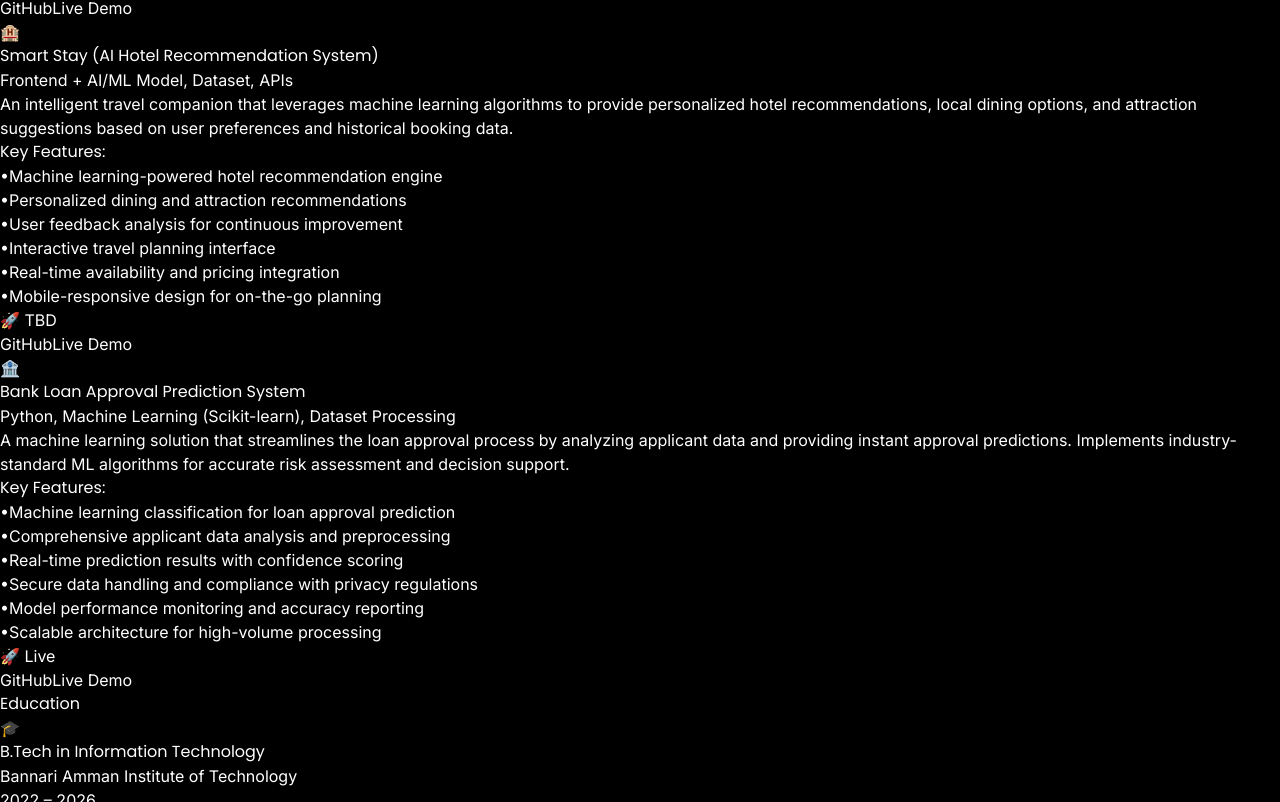
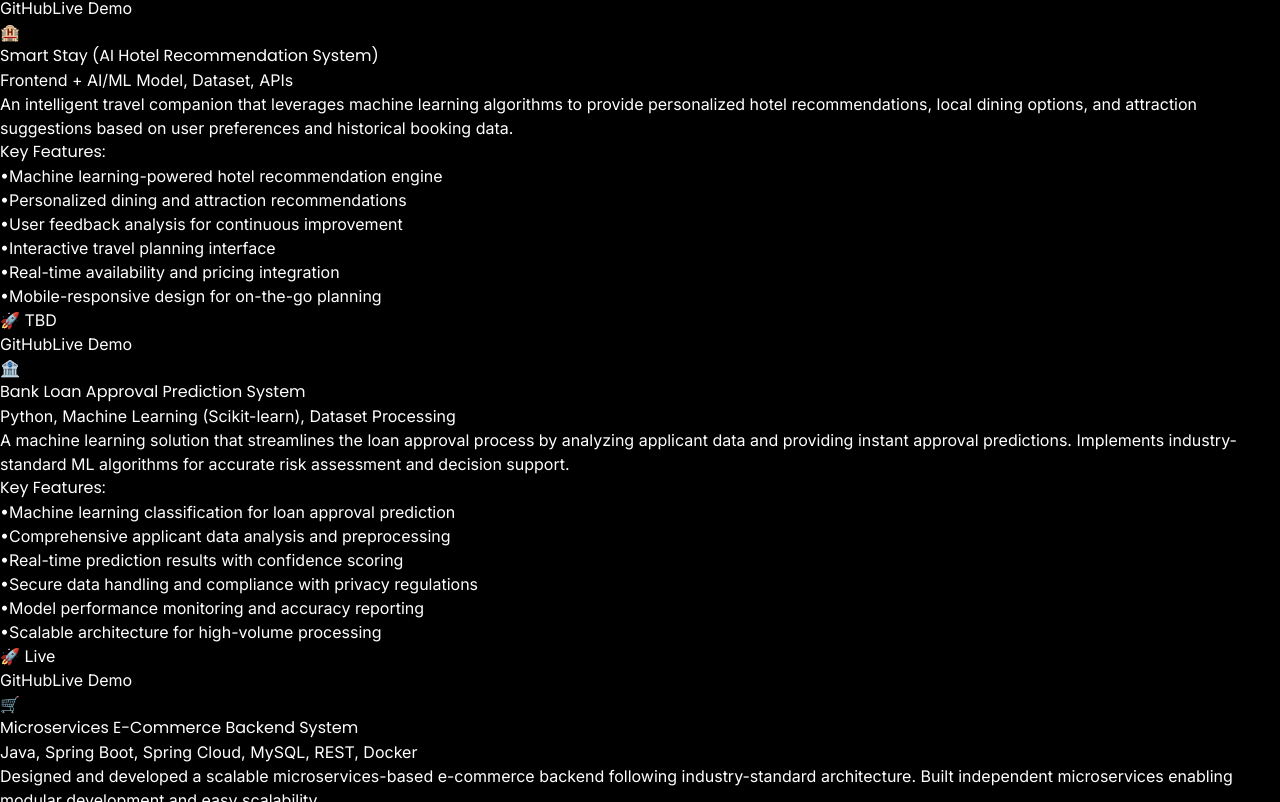
Before and after one commit to KUMAR-VSK/PORTFOLIO, a React (Vite) app in the folder portfolio/: page / in a window 1280 px wide. Shown: the part 11198-12000 px from the top of the page. Built offline with nearby package versions, Linux system fonts and the light colour scheme.

Commit message:
Add Microservices E-Commerce Backend System to portfoio projects

```diff
--- a/portfolio/src/components/Projects.jsx
+++ b/portfolio/src/components/Projects.jsx
@@ -66,6 +66,24 @@ const Projects = () => {
       github: '#',
       live: 'https://banking-deployment.vercel.app/',
       tag: 'ML | Finance | Prediction'
+    },
+    {
+      title: 'Microservices E-Commerce Backend System',
+      description: 'Designed and developed a scalable microservices-based e-commerce backend following industry-standard architecture. Built independent microservices enabling modular development and easy scalability.',
+      features: [
+        'Built independent microservices (User, Product, Order) and API Gateway',
+        'Service-to-service communication via REST APIs and centralized routing',
+        'Integrated Eureka Service Registry for dynamic service discovery',
+        'Optimized MySQL databases for service-specific data isolation',
+        'Secure endpoints with JWT-based authentication and Spring Security',
+        'Containerized microservices using Docker for consistent deployment'
+      ],
+      techStack: 'Java, Spring Boot, Spring Cloud, MySQL, REST, Docker',
+      deployment: 'Docker',
+      icon: '🛒',
+      github: '#',
+      live: '#',
+      tag: 'Backend | Microservices'
     }
   ]
 
@@ -84,8 +102,8 @@ const Projects = () => {
                 key={filter}
                 onClick={() => setActiveFilter(filter)}
                 className={`px-6 py-2 rounded-xl font-medium transition-all duration-300 ${activeFilter === filter
-                    ? 'bg-white text-black shadow-lg'
-                    : 'text-gray-300 hover:text-white hover:bg-gray-700'
+                  ? 'bg-white text-black shadow-lg'
+                  : 'text-gray-300 hover:text-white hover:bg-gray-700'
                   }`}
               >
                 {filter}
```
